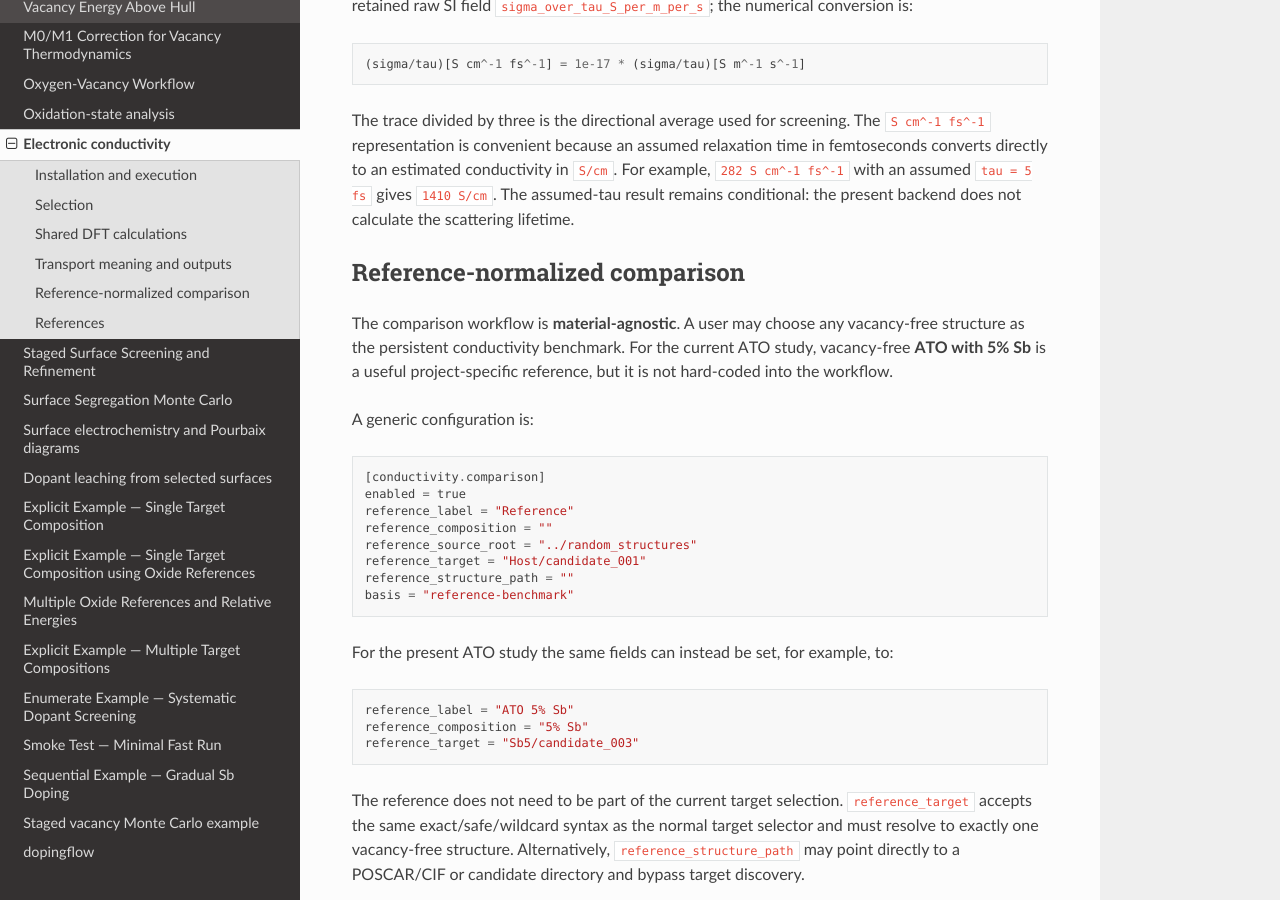
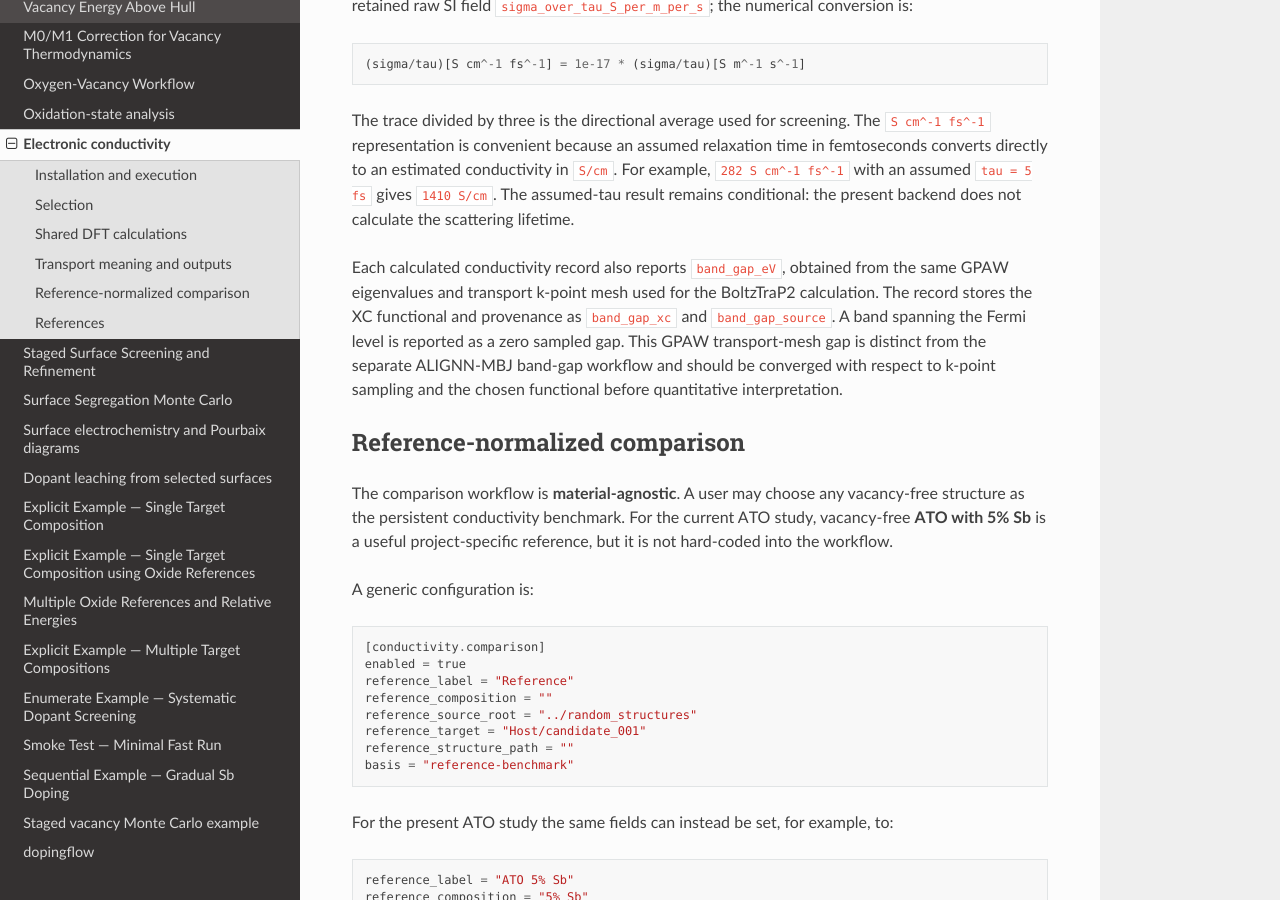
Before and after one commit to KazemZh/dopingflow, a Sphinx documentation site: the page built from docs/source/methods/conductivity.rst, in a window 1280 px wide and 900 px high, scrolled down 3748 px. Built offline with Sphinx 7.4.7 and the Read the Docs theme 3.1.0, drawn with Linux system fonts in a browser that asks for light colours.

Commit message:
Document conductivity band-gap output

```diff
--- a/docs/source/methods/conductivity.rst
+++ b/docs/source/methods/conductivity.rst
@@ -174,6 +174,14 @@ in ``S/cm``. For example, ``282 S cm^-1 fs^-1`` with an assumed
 ``tau = 5 fs`` gives ``1410 S/cm``. The assumed-tau result remains
 conditional: the present backend does not calculate the scattering lifetime.
 
+Each calculated conductivity record also reports ``band_gap_eV``, obtained
+from the same GPAW eigenvalues and transport k-point mesh used for the
+BoltzTraP2 calculation. The record stores the XC functional and provenance as
+``band_gap_xc`` and ``band_gap_source``. A band spanning the Fermi level
+is reported as a zero sampled gap. This GPAW transport-mesh gap is distinct from
+the separate ALIGNN-MBJ band-gap workflow and should be converged with respect
+to k-point sampling and the chosen functional before quantitative interpretation.
+
 Reference-normalized comparison
 -------------------------------
 
```
